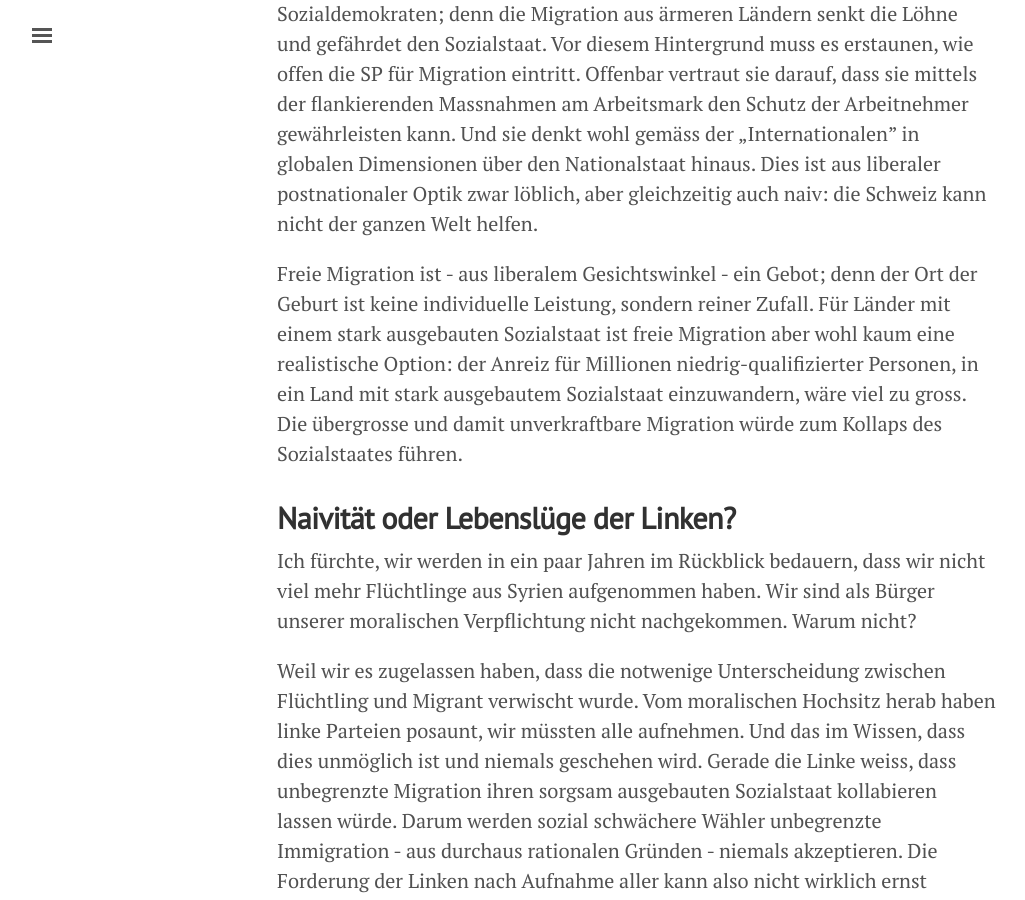
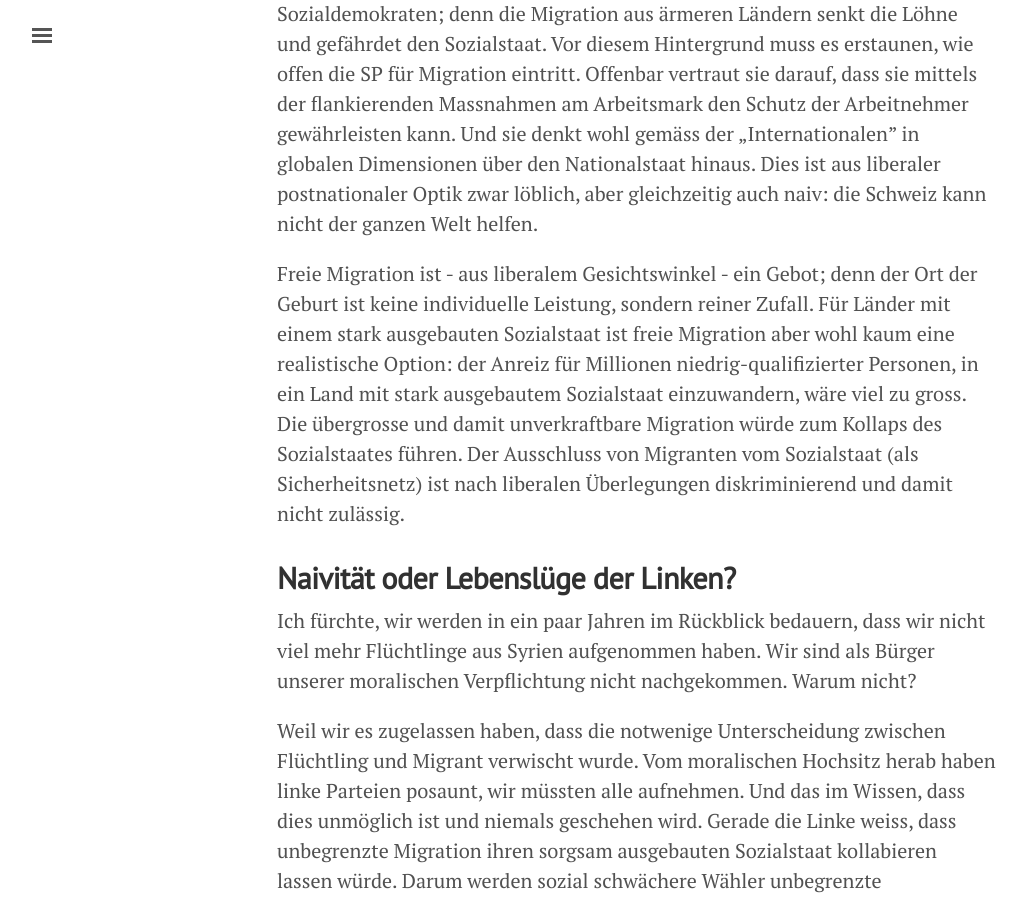
Before and after one commit to freinhard/freinhard.github.io, a Jekyll site: the page built from _posts/2015-11-03-fluechtlinge-migration.md, in a window 1280 px wide and 900 px high, scrolled down 4289 px. Shown: the whole window, without its empty margins (3-1028 px from the left). Built offline with Jekyll 4.4.1, drawn with Linux system fonts in a browser that asks for light colours; comment, search, counter and statistics services are not loaded.

Commit message:
Aussschluss aus Sozialstaat

```diff
--- a/_posts/2015-11-03-fluechtlinge-migration.md
+++ b/_posts/2015-11-03-fluechtlinge-migration.md
@@ -55,7 +55,7 @@ Dies spricht für Migration. Ein Land wie die Schweiz wäre wirtschaftlich (und
 ## Migration gefährdet den Sozialstaat
 Die Migration des Faktors Arbeit führt also nach Marktlogik zu einer Angleichung der Löhne. Gleiches gilt für den Sozialstaat. Bietet ein Land viel höhere sozialstaatliche Leistungen als der globale Durchschnitt, so schafft es damit einen Anreiz zur Immigration. Dies stört den Liberalen weniger als den Sozialdemokraten; denn die Migration aus ärmeren Ländern senkt die Löhne und gefährdet den Sozialstaat. Vor diesem Hintergrund muss es erstaunen, wie offen die SP für Migration eintritt. Offenbar vertraut sie darauf, dass sie mittels der flankierenden Massnahmen am Arbeitsmark den Schutz der Arbeitnehmer gewährleisten kann. Und sie denkt wohl gemäss der „Internationalen” in globalen Dimensionen über den Nationalstaat hinaus. Dies ist aus liberaler postnationaler Optik zwar löblich, aber gleichzeitig auch naiv: die Schweiz kann nicht der ganzen Welt helfen.
 
-Freie Migration ist - aus liberalem Gesichtswinkel - ein Gebot; denn der Ort der Geburt ist keine individuelle Leistung, sondern reiner Zufall. Für Länder mit einem stark ausgebauten Sozialstaat ist freie Migration aber wohl kaum eine realistische Option: der Anreiz für Millionen niedrig-qualifizierter Personen, in ein Land mit stark ausgebautem Sozialstaat einzuwandern, wäre viel zu gross. Die übergrosse und damit unverkraftbare Migration würde zum Kollaps des Sozialstaates führen.
+Freie Migration ist - aus liberalem Gesichtswinkel - ein Gebot; denn der Ort der Geburt ist keine individuelle Leistung, sondern reiner Zufall. Für Länder mit einem stark ausgebauten Sozialstaat ist freie Migration aber wohl kaum eine realistische Option: der Anreiz für Millionen niedrig-qualifizierter Personen, in ein Land mit stark ausgebautem Sozialstaat einzuwandern, wäre viel zu gross. Die übergrosse und damit unverkraftbare Migration würde zum Kollaps des Sozialstaates führen. Der Ausschluss von Migranten vom Sozialstaat (als Sicherheitsnetz) ist nach liberalen Überlegungen diskriminierend und damit nicht zulässig.
 
 ## Naivität oder Lebenslüge der Linken?
 Ich fürchte, wir werden in ein paar Jahren im Rückblick bedauern, dass wir nicht viel mehr Flüchtlinge aus Syrien aufgenommen haben. Wir sind als Bürger unserer moralischen Verpflichtung nicht nachgekommen. Warum nicht?
```
